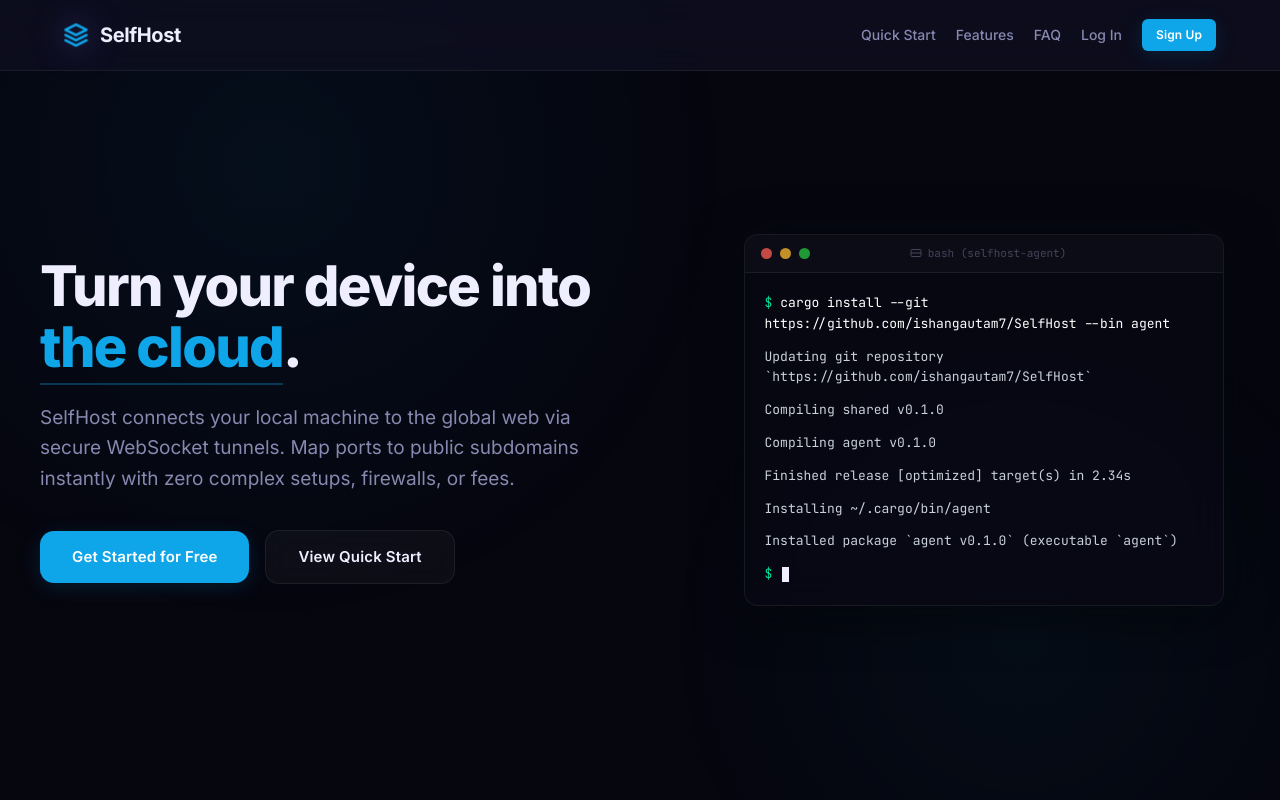
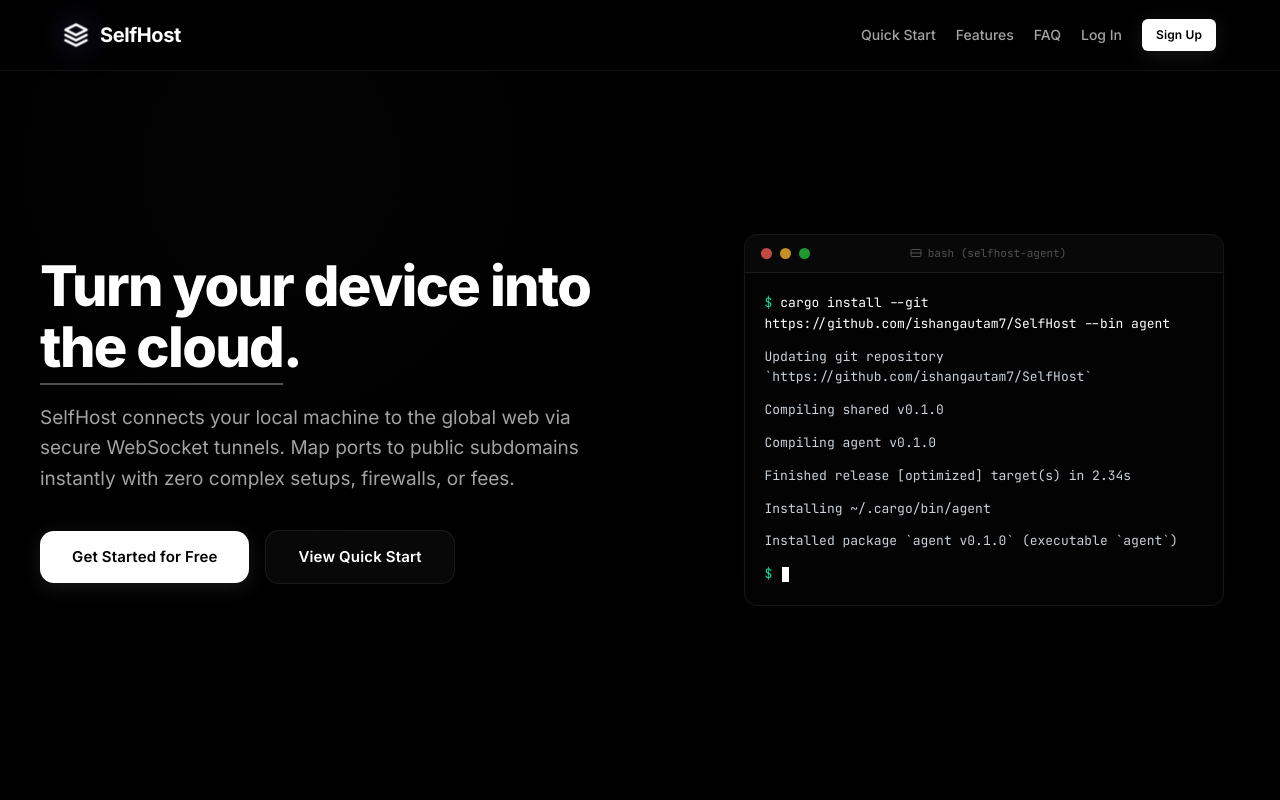
Before and after one commit to ishangautam7/SelfHost, a Next.js app in the folder frontend/: page / in a window 1280 px wide. Shown: the top 800 px of the page. Built offline with nearby package versions, Linux system fonts and the light colour scheme; no server answers.

Commit message:
frontend prod -5

```diff
--- a/frontend/app/dashboard/dashboard.module.css
+++ b/frontend/app/dashboard/dashboard.module.css
@@ -42,7 +42,7 @@
   align-items: center;
   justify-content: center;
   font-size: 16px;
-  box-shadow: 0 2px 12px rgba(14, 165, 233, 0.2);
+  box-shadow: 0 2px 12px rgba(255, 255, 255, 0.05);
   flex-shrink: 0;
 }
 
@@ -192,8 +192,8 @@
   width: 40px;
   height: 40px;
   border-radius: 10px;
-  background: rgba(14, 165, 233, 0.1);
-  border: 1px solid rgba(14, 165, 233, 0.25);
+  background: rgba(255, 255, 255, 0.03);
+  border: 1px solid rgba(255, 255, 255, 0.12);
   display: flex;
   align-items: center;
   justify-content: center;
@@ -229,8 +229,8 @@
   font-family: 'JetBrains Mono', monospace;
   font-size: 12px;
   color: var(--accent-light);
-  background: rgba(14, 165, 233, 0.05);
-  border: 1px solid rgba(14, 165, 233, 0.15);
+  background: rgba(255, 255, 255, 0.02);
+  border: 1px solid rgba(255, 255, 255, 0.08);
   padding: 8px 14px;
   border-radius: var(--r-sm);
   max-width: 340px;
@@ -341,8 +341,8 @@
   flex-direction: column;
   gap: 4px;
   padding: 10px 14px;
-  background: rgba(14, 165, 233, 0.05);
-  border: 1px solid rgba(14, 165, 233, 0.15);
+  background: rgba(255, 255, 255, 0.02);
+  border: 1px solid rgba(255, 255, 255, 0.08);
   border-radius: var(--r-sm);
 }
 
@@ -481,7 +481,7 @@
 }
 
 .commandBlock:hover {
-  border-color: rgba(14, 165, 233, 0.3);
+  border-color: rgba(255, 255, 255, 0.2);
 }
 
 .commandText {
--- a/frontend/app/deploy/deploy.module.css
+++ b/frontend/app/deploy/deploy.module.css
@@ -53,7 +53,7 @@
   align-items: center;
   justify-content: center;
   font-size: 16px;
-  box-shadow: 0 2px 12px rgba(14, 165, 233, 0.2);
+  box-shadow: 0 2px 12px rgba(255, 255, 255, 0.05);
 }
 
 .logoText {
@@ -200,13 +200,13 @@
   border-radius: 50%;
   background: white;
   border: 2px solid var(--accent);
-  box-shadow: 0 0 8px rgba(14, 165, 233, 0.3);
+  box-shadow: 0 0 8px rgba(255, 255, 255, 0.2);
   cursor: pointer;
   transition: box-shadow 0.15s;
 }
 
 .range::-webkit-slider-thumb:hover {
-  box-shadow: 0 0 16px rgba(14, 165, 233, 0.5);
+  box-shadow: 0 0 16px rgba(255, 255, 255, 0.4);
 }
 
 .rangeValue {
@@ -225,18 +225,18 @@
   font-size: 15px;
   font-weight: 700;
   background: var(--accent);
-  color: white;
+  color: var(--text-inverse);
   border-radius: var(--r-md);
   border: none;
-  box-shadow: 0 4px 20px rgba(14, 165, 233, 0.15);
+  box-shadow: 0 4px 20px rgba(255, 255, 255, 0.08);
   transition: all 0.25s ease;
   letter-spacing: 0.02em;
 }
 
 .submitBtn:hover:not(:disabled) {
   transform: translateY(-2px);
-  box-shadow: 0 8px 32px rgba(14, 165, 233, 0.25);
-  background: var(--accent-light);
+  box-shadow: 0 8px 32px rgba(255, 255, 255, 0.16);
+  background: var(--accent-dim);
 }
 .submitBtn:disabled {
   opacity: 0.6;
@@ -264,8 +264,8 @@
 }
 
 .previewUrl {
-  background: rgba(14, 165, 233, 0.05);
-  border: 1px solid rgba(14, 165, 233, 0.2);
+  background: rgba(255, 255, 255, 0.02);
+  border: 1px solid rgba(255, 255, 255, 0.10);
   border-radius: var(--r-sm);
   padding: 12px 16px;
   margin-bottom: 16px;
--- a/frontend/app/globals.css
+++ b/frontend/app/globals.css
@@ -3,32 +3,32 @@
 /* ─── Design Tokens ───────────────────────────────────────────────────── */
 :root {
   /* Backgrounds */
-  --bg-base: #06060f;
-  --bg-primary: #0a0a18;
-  --bg-secondary: #0e0e20;
-  --bg-card: rgba(255, 255, 255, 0.035);
-  --bg-card-hover: rgba(255, 255, 255, 0.065);
-  --bg-glass: rgba(14, 14, 32, 0.8);
-  --bg-input: rgba(255, 255, 255, 0.05);
+  --bg-base: #000000;
+  --bg-primary: #050505;
+  --bg-secondary: #0a0a0a;
+  --bg-card: rgba(255, 255, 255, 0.03);
+  --bg-card-hover: rgba(255, 255, 255, 0.06);
+  --bg-glass: rgba(0, 0, 0, 0.85);
+  --bg-input: rgba(255, 255, 255, 0.02);
 
   /* Borders */
-  --border: rgba(255, 255, 255, 0.07);
-  --border-hover: rgba(255, 255, 255, 0.15);
-  --border-focus: rgba(14, 165, 233, 0.5);
+  --border: rgba(255, 255, 255, 0.08);
+  --border-hover: rgba(255, 255, 255, 0.16);
+  --border-focus: rgba(255, 255, 255, 0.5);
 
   /* Text */
-  --text-primary: #eeeeff;
-  --text-secondary: #8888b0;
-  --text-muted: #44445a;
-  --text-inverse: #0a0a18;
+  --text-primary: #ffffff;
+  --text-secondary: #a3a3a3;
+  --text-muted: #525252;
+  --text-inverse: #000000;
 
-  /* Accent — classic sky blue */
-  --accent: #0ea5e9;
-  --accent-dim: #0284c7;
-  --accent-light: #38bdf8;
-  --accent-glow: rgba(14, 165, 233, 0.2);
-  --accent-gradient: #0ea5e9;
-  --accent-gradient-hover: #38bdf8;
+  /* Accent — premium clean white */
+  --accent: #ffffff;
+  --accent-dim: #d4d4d4;
+  --accent-light: #ffffff;
+  --accent-glow: rgba(255, 255, 255, 0.15);
+  --accent-gradient: #ffffff;
+  --accent-gradient-hover: #e5e5e5;
 
   /* Semantic colours */
   --success: #00e5a0;
@@ -105,7 +105,7 @@
   height: 900px;
   top: -300px;
   left: -200px;
-  background: radial-gradient(circle, rgba(14, 165, 233, 0.06) 0%, transparent 70%);
+  background: radial-gradient(circle, rgba(255, 255, 255, 0.015) 0%, transparent 70%);
   animation: orb-drift-1 18s ease-in-out infinite alternate;
 }
 
@@ -116,7 +116,7 @@
   height: 700px;
   bottom: -200px;
   right: -100px;
-  background: radial-gradient(circle, rgba(0, 217, 245, 0.04) 0%, transparent 70%);
+  background: radial-gradient(circle, rgba(255, 255, 255, 0.005) 0%, transparent 70%);
   animation: orb-drift-2 22s ease-in-out infinite alternate;
 }
 
@@ -167,25 +167,25 @@
 
 .btn-primary {
   background: var(--accent);
-  color: white;
-  border-color: rgba(14, 165, 233, 0.3);
-  box-shadow: 0 2px 12px rgba(14, 165, 233, 0.15);
+  color: var(--text-inverse);
+  border-color: rgba(255, 255, 255, 0.3);
+  box-shadow: 0 2px 12px rgba(255, 255, 255, 0.1);
 }
 .btn-primary:hover {
-  background: var(--accent-light);
-  box-shadow: 0 4px 24px rgba(14, 165, 233, 0.3);
+  background: var(--accent-dim);
+  box-shadow: 0 4px 24px rgba(255, 255, 255, 0.2);
   transform: translateY(-1px);
 }
 
 .btn-gradient {
   background: var(--accent-gradient);
-  color: white;
+  color: var(--text-inverse);
   border: none;
-  box-shadow: 0 4px 20px rgba(14, 165, 233, 0.15);
+  box-shadow: 0 4px 20px rgba(255, 255, 255, 0.1);
 }
 .btn-gradient:hover {
   background: var(--accent-gradient-hover);
-  box-shadow: 0 6px 32px rgba(14, 165, 233, 0.3);
+  box-shadow: 0 6px 32px rgba(255, 255, 255, 0.2);
   transform: translateY(-2px);
 }
 
--- a/frontend/app/login/auth.module.css
+++ b/frontend/app/login/auth.module.css
@@ -22,7 +22,7 @@
   height: 700px;
   top: -200px;
   left: -150px;
-  background: radial-gradient(circle, rgba(14, 165, 233, 0.06) 0%, transparent 65%);
+  background: radial-gradient(circle, rgba(255, 255, 255, 0.015) 0%, transparent 65%);
   animation: drift1 16s ease-in-out infinite alternate;
 }
 
@@ -43,7 +43,7 @@
   top: 50%;
   left: 50%;
   transform: translate(-50%, -50%);
-  background: radial-gradient(circle, rgba(14, 165, 233, 0.03) 0%, transparent 70%);
+  background: radial-gradient(circle, rgba(255, 255, 255, 0.005) 0%, transparent 70%);
   animation: drift3 12s ease-in-out infinite alternate;
 }
 
@@ -74,7 +74,7 @@
   box-shadow:
     0 0 0 1px rgba(255,255,255,0.04) inset,
     0 40px 80px rgba(0,0,0,0.6),
-    0 0 60px rgba(14,165,233,0.04);
+    0 0 60px rgba(255,255,255,0.01);
   animation: fadeInScale 0.5s ease forwards;
 }
 
@@ -105,7 +105,7 @@
   align-items: center;
   justify-content: center;
   font-size: 20px;
-  box-shadow: 0 4px 20px rgba(14, 165, 233, 0.2);
+  box-shadow: 0 4px 20px rgba(255, 255, 255, 0.05);
   flex-shrink: 0;
 }
 
@@ -161,20 +161,20 @@
   font-size: 15px;
   font-weight: 700;
   background: var(--accent);
-  color: white;
+  color: var(--text-inverse);
   border-radius: var(--r-md);
   border: none;
   position: relative;
   overflow: hidden;
   transition: all 0.25s ease;
-  box-shadow: 0 4px 20px rgba(14, 165, 233, 0.15);
+  box-shadow: 0 4px 20px rgba(255, 255, 255, 0.08);
   letter-spacing: 0.02em;
 }
 
 .submitBtn:hover:not(:disabled) {
   transform: translateY(-2px);
-  box-shadow: 0 8px 32px rgba(14, 165, 233, 0.25);
-  background: var(--accent-light);
+  box-shadow: 0 8px 32px rgba(255, 255, 255, 0.16);
+  background: var(--accent-dim);
 }
 
 .submitBtn:active:not(:disabled) {
--- a/frontend/app/login/page.tsx
+++ b/frontend/app/login/page.tsx
@@ -41,10 +41,6 @@
 
       <div className={styles.authCard}>
         <div className={styles.authHeader}>
-          <div className={styles.logo}>
-            <div className={styles.logoMark}>⬡</div>
-            <span className={styles.logoText}>SelfHost</span>
-          </div>
           <h1>Welcome back</h1>
           <p>Sign in to manage your hosted applications</p>
         </div>
--- a/frontend/app/page.module.css
+++ b/frontend/app/page.module.css
@@ -122,9 +122,9 @@
   display: inline-flex;
   align-items: center;
   gap: 8px;
-  background: rgba(14, 165, 233, 0.08);
-  border: 1px solid rgba(14, 165, 233, 0.2);
-  color: var(--accent-light);
+  background: rgba(255, 255, 255, 0.04);
+  border: 1px solid rgba(255, 255, 255, 0.12);
+  color: var(--text-primary);
   padding: 6px 14px;
   border-radius: var(--r-full);
   font-size: 13px;
@@ -202,10 +202,10 @@
 
 /* macOS Terminal Mockup */
 .terminalFrame {
-  background: rgba(8, 8, 20, 0.75);
+  background: rgba(4, 4, 4, 0.85);
   border: 1px solid var(--border);
   border-radius: var(--r-md);
-  box-shadow: var(--shadow-lg), 0 0 40px rgba(14, 165, 233, 0.05);
+  box-shadow: var(--shadow-lg), 0 0 40px rgba(255, 255, 255, 0.02);
   backdrop-filter: blur(20px);
   overflow: hidden;
   transition: all var(--t-slow);
@@ -606,7 +606,7 @@
 
 .formInput:focus {
   border-color: var(--accent);
-  background: rgba(14, 165, 233, 0.05);
+  background: rgba(255, 255, 255, 0.03);
   box-shadow: 0 0 0 3px var(--accent-glow);
 }
 
@@ -625,7 +625,7 @@
 }
 
 .commandBlock:hover {
-  border-color: rgba(14, 165, 233, 0.3);
+  border-color: rgba(255, 255, 255, 0.2);
 }
 
 .commandText {
@@ -696,23 +696,23 @@
 .featureIconWrap {
   width: 48px;
   height: 48px;
-  background: rgba(14, 165, 233, 0.08);
-  border: 1px solid rgba(14, 165, 233, 0.2);
+  background: rgba(255, 255, 255, 0.04);
+  border: 1px solid rgba(255, 255, 255, 0.12);
   border-radius: var(--r-sm);
   display: flex;
   align-items: center;
   justify-content: center;
-  color: var(--accent-light);
+  color: var(--text-primary);
   margin-bottom: 20px;
   transition: all var(--t-base);
-  box-shadow: 0 0 10px rgba(14, 165, 233, 0.03);
+  box-shadow: 0 0 10px rgba(255, 255, 255, 0.01);
 }
 
 .featureCard:hover .featureIconWrap {
-  color: white;
+  color: var(--text-inverse);
   background: var(--accent);
-  border-color: var(--accent-light);
-  box-shadow: 0 0 20px rgba(14, 165, 233, 0.25);
+  border-color: var(--accent);
+  box-shadow: 0 0 20px rgba(255, 255, 255, 0.15);
   transform: translateY(-2px);
 }
 
--- a/frontend/app/register/page.tsx
+++ b/frontend/app/register/page.tsx
@@ -51,10 +51,6 @@
 
       <div className={styles.authCard}>
         <div className={styles.authHeader}>
-          <div className={styles.logo}>
-            <div className={styles.logoMark}>⬡</div>
-            <span className={styles.logoText}>SelfHost</span>
-          </div>
           <h1>Create Account</h1>
           <p>Start hosting apps from your own device</p>
         </div>
```
